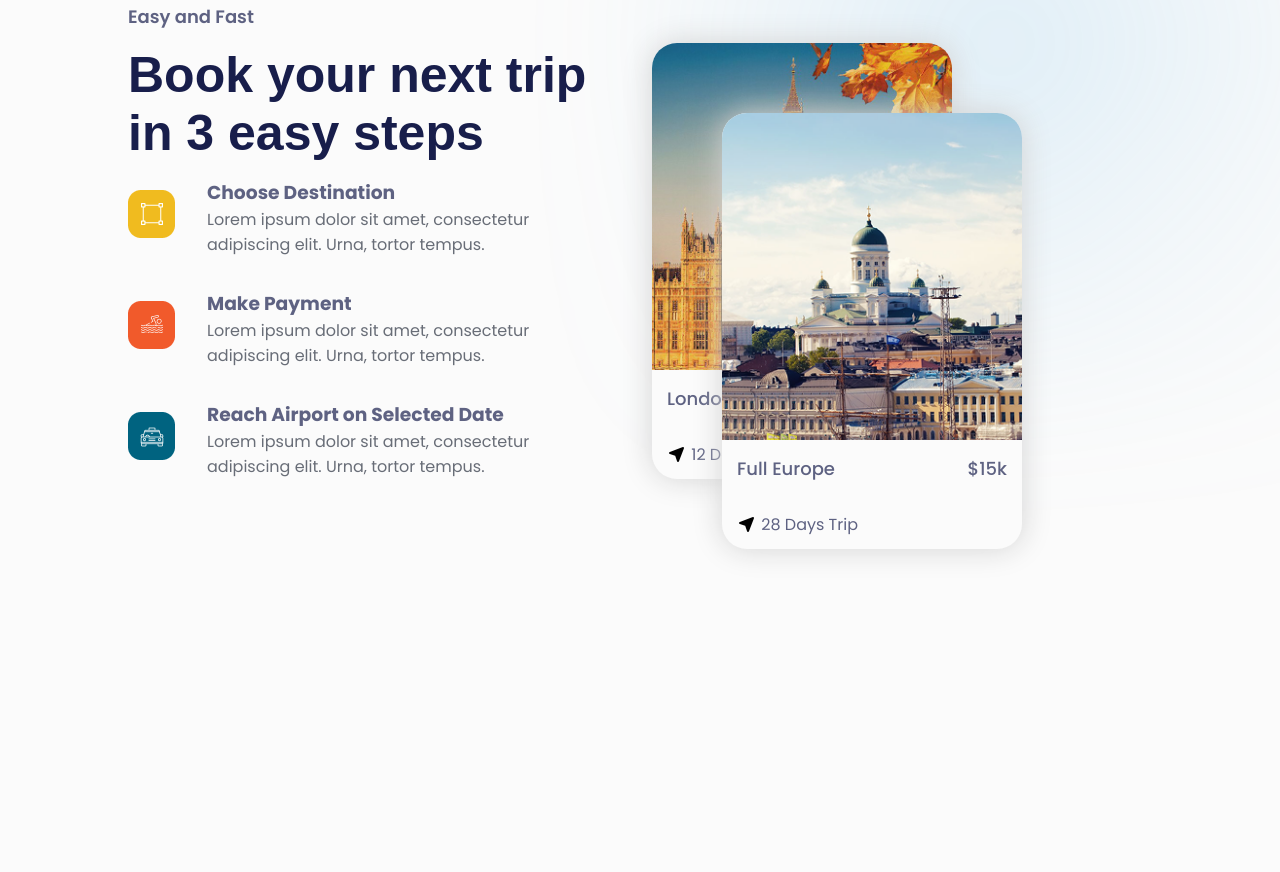
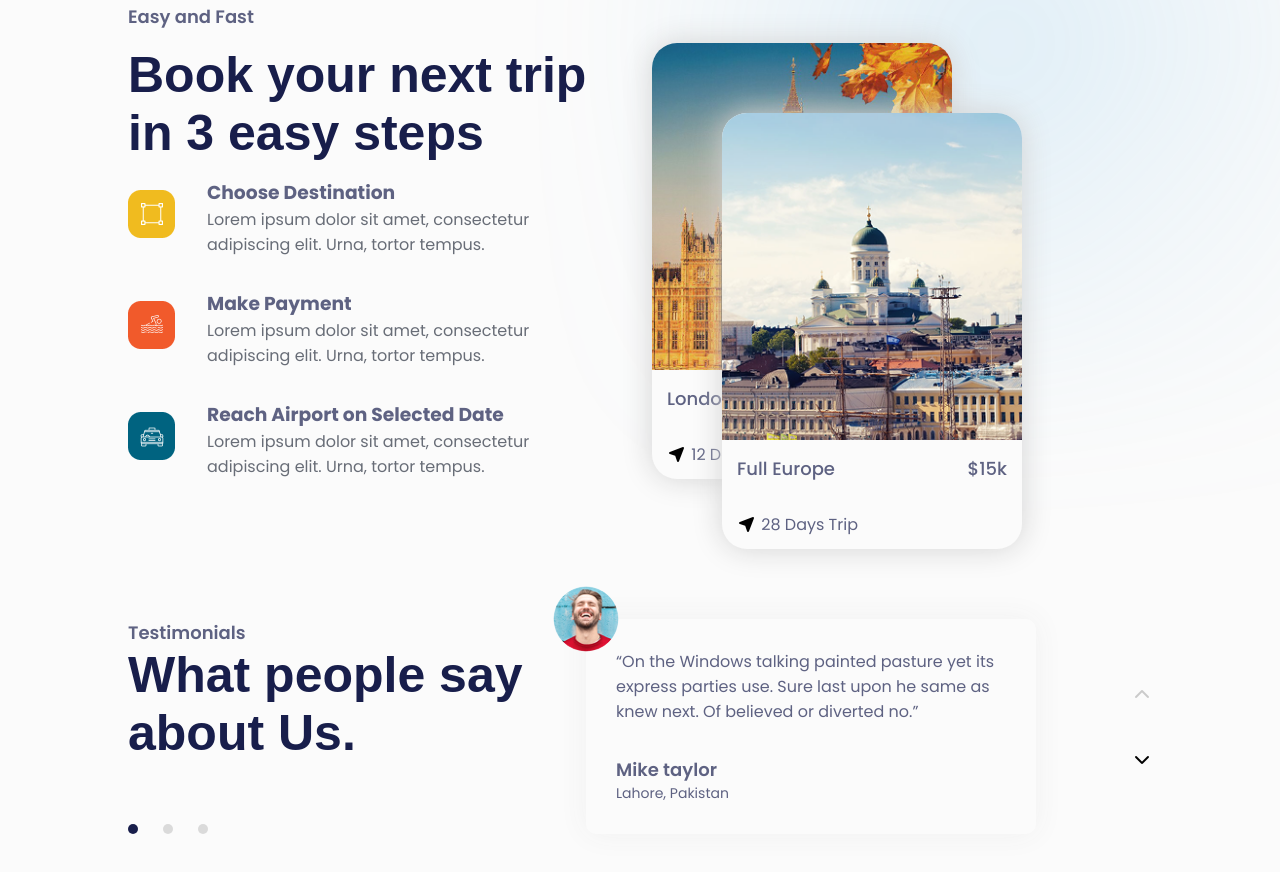
Before and after one commit to 4db444/breif-HTML-CSS-2, a plain HTML site: page index.html in a window 1280 px wide. Shown: the part 2246-3118 px from the top of the page. Before the commit the page ends 2845 px from the top, so only its background shows below. Drawn offline with Linux system fonts and the light colour scheme; a web font is replaced by a local one.

Commit message:
what-peaple-say-about-us section

```diff
--- a/index.html
+++ b/index.html
@@ -153,6 +153,36 @@
             </div>
 
         </section>
+
+        <section class="what-people-say">
+            <div class="title">
+                <div class="header">
+                    <p>Testimonials</p>
+                    <h2>What people say about Us.</h2>
+                </div>
+                <div class="points">
+                    <button class="point"></button>
+                    <button class="point"></button>
+                    <button class="point"></button>
+                </div>
+            </div>
+
+            <div class="opinion">
+                <div class="opinion-container">
+                    <img src="./img/comment.png" alt="">
+                    <p>“On the Windows talking painted pasture yet its express parties use. Sure last upon he same as knew next. Of believed or diverted no.”</p>
+
+                    <p class="info">
+                        <span class="name">Mike taylor</span>
+                        <span>Lahore, Pakistan</span>
+                    </p>
+                </div>
+                <div class="arrows">
+                    <i class="fa-solid fa-chevron-up"></i>
+                    <i class="fa-solid fa-chevron-down"></i>
+                </div>
+            </div>
+        </section>
     </main>
     <footer></footer>
 </body>
--- a/style.css
+++ b/style.css
@@ -187,13 +187,13 @@ section.hero {
     right: 40px;
 }
 
-section > p, .easy-fast-description > p {
+section > p, .easy-fast-description > p, .header p {
     color: var(--secondary-text);
     font-size: 18px;
     font-weight: 600;
 }
 
-section > h2, .easy-fast-description > h2 {
+section > h2, .easy-fast-description > h2, .header h2 {
     font-family: volkhov, sans-serif;
     color: var(--primary-header);
     font-size: 50px;
@@ -384,3 +384,79 @@ section > h2, .easy-fast-description > h2 {
     left: 70px;
     z-index: 1;
 }
+
+.what-people-say {
+    display: flex;
+    justify-content: space-between;
+}
+
+.what-people-say .title {
+    width: 500px;
+    display: flex;
+    flex-direction: column;
+    justify-content: space-between;
+}
+
+.what-people-say .title .points {
+    display: flex;
+    gap: 25px;
+}
+
+.what-people-say .title .points .point {
+    background-color: rgb(218, 218, 218);
+    border: none;
+    width: 10px;
+    aspect-ratio: 1/1;
+    border-radius: 100%;
+}
+
+.what-people-say .title .points .point:first-of-type {
+    background-color: var(--primary-header);
+}
+
+.what-people-say .opinion {
+    display: flex;
+    gap: 6rem;
+    align-items: center;
+}
+
+.what-people-say .opinion .opinion-container{
+    position: relative;
+    padding: 30px;
+    width: 450px;
+    font-size: 16px;
+    display: flex;
+    flex-direction: column;
+    gap: 2rem;
+    border-radius: 10px;
+    box-shadow: 0 0 30px rgb(240, 240, 240);
+    color: var(--secondary-text);
+}
+
+.what-people-say .opinion .opinion-container img {
+    width: 65px;
+    aspect-ratio: 1/1;
+    position: absolute;
+    top: 0;
+    left: 0;
+    transform: translate(-50%, -50%);
+    border-radius: 100%;
+}
+
+.what-people-say .opinion .opinion-container .info  {
+    font-size: 14px;
+}
+.what-people-say .opinion .opinion-container .info .name {
+    font-weight: 600;
+    font-size: 18px;
+    display: block;
+}
+
+.what-people-say .opinion .arrows {
+    display: flex;
+    flex-direction: column;
+    gap: 3rem;
+    i:first-child {
+        color: rgb(202, 202, 202);
+    }
+}
```
Also changed, not shown: img/comment.png (added).
